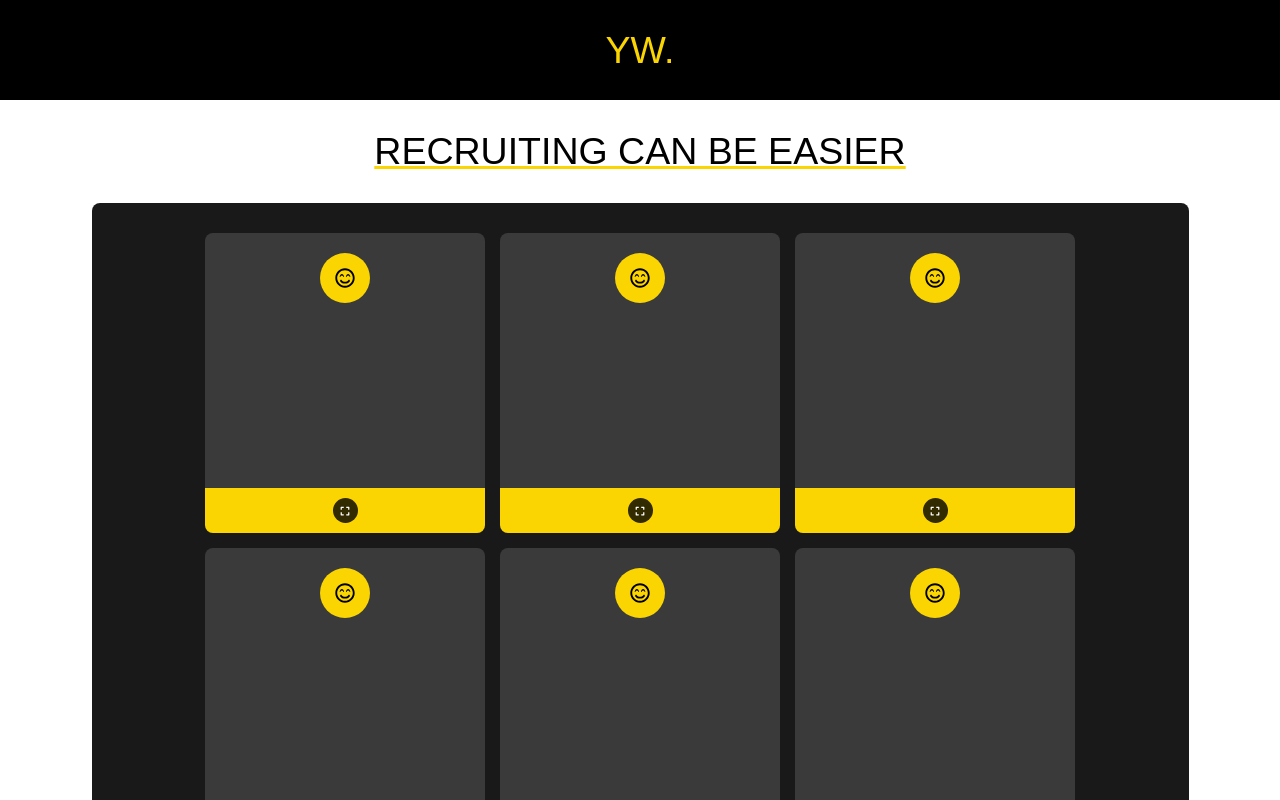
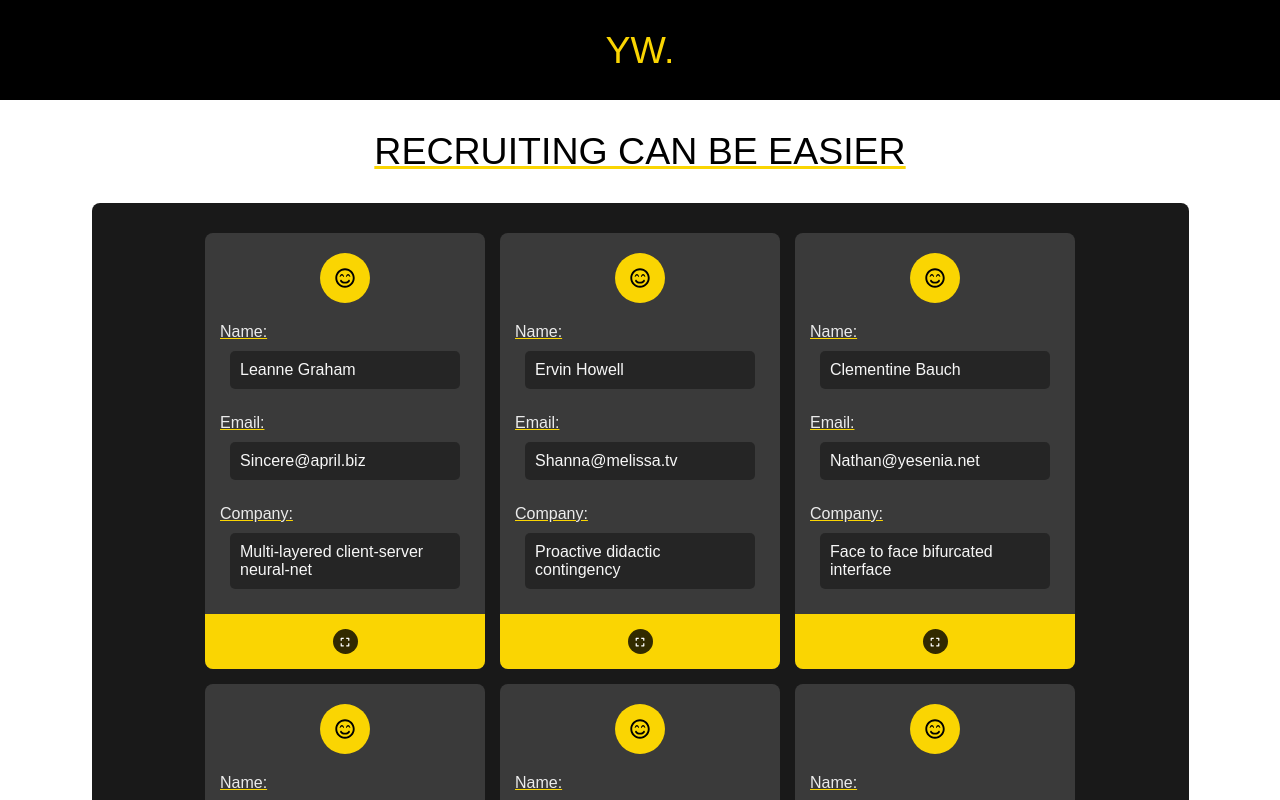
Before and after one commit to tiagoassunc/yellowRec-teste, a React app: page / in a window 1280 px wide. Shown: the top 800 px of the page. Built offline with nearby package versions, Linux system fonts and the light colour scheme; the HTML template or start-up script is replaced by a standard one.

Commit message:
Update CandidateCard component

```diff
--- a/src/components/CandidateCard/CandidateCard.js
+++ b/src/components/CandidateCard/CandidateCard.js
@@ -25,6 +25,22 @@ export const CandidateCard = ({ candidate }) => {
             />
           </div>
         </div>
+        <div className="info-container">
+          <div className="section-info">
+            <p className="info-container-title">Name:</p>
+            <p className="info-container-content">{candidate.name}</p>
+          </div>
+          <div className="section-info">
+            <p className="info-container-title">Email:</p>
+            <p className="info-container-content">{candidate.email}</p>
+          </div>
+          <div className="section-info">
+            <p className="info-container-title">Company:</p>
+            <p className="info-container-content">
+              {candidate.company.catchPhrase}
+            </p>
+          </div>
+        </div>
       </div>
     </div>
   );
--- a/src/components/CandidateCard/CandidateCard.styles.scss
+++ b/src/components/CandidateCard/CandidateCard.styles.scss
@@ -2,7 +2,7 @@
 @import "../../styles/utils/mixins";
 
 .candidateCard-container {
-  height: 30rem;
+  min-height: 38rem;
   width: 28rem;
   background-color: rgba(245, 245, 245, 0.15);
   border-radius: getBorder(card);
@@ -14,7 +14,7 @@
 
 .moreInfo-container {
   height: 15%;
-  width: 100%;
+  padding: 1.5rem;
   background-color: getColor(primary);
   @include center;
 }
@@ -51,3 +51,26 @@
 .photo-icon {
   height: 2rem;
 }
+
+.section-info {
+  margin-bottom: 2.5rem;
+}
+
+.info-container {
+  padding: 0 1.5rem;
+
+  &-title {
+    font-size: getFontSize(xs);
+    color: rgba(255, 255, 255, 0.9);
+    text-decoration: underline getColor(primary);
+  }
+
+  &-content {
+    color: getColor(tertiary);
+    font-size: getFontSize(xs);
+    background-color: rgba(0, 0, 0, 0.355);
+    padding: 1rem;
+    border-radius: getBorder(input);
+    margin: 1rem;
+  }
+}
```
